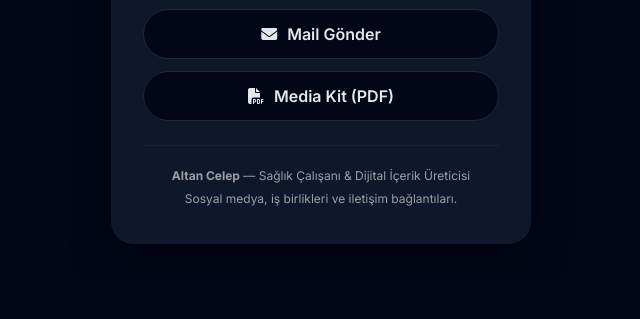
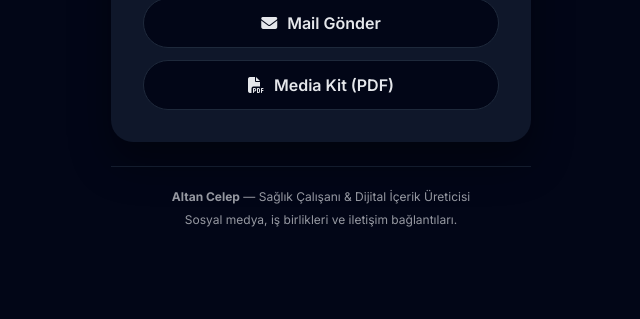
Before and after one commit to altancelep/altancelep, a plain HTML site: page index.html in a window 1280 px wide. Shown: the part 521-840 px from the top of the page, without its empty margins (319-959 px from the left). Before the commit the page ends 800 px from the top, so only its background shows below. Drawn offline with Linux system fonts and the light colour scheme.

Commit message:
Update index.html

```diff
--- a/index.html
+++ b/index.html
@@ -42,17 +42,17 @@ function trackClick(name){
   --text:#e5e7eb;
   --accent:#38bdf8;
 }
+
 *{box-sizing:border-box}
+
 body{
   margin:0;
   min-height:100vh;
   background:var(--bg);
   color:var(--text);
   font-family:'Inter',sans-serif;
-  display:flex;
-  justify-content:center;
-  align-items:center;
 }
+
 .card{
   width:100%;
   max-width:420px;
@@ -60,11 +60,10 @@ body{
   padding:32px;
   border-radius:22px;
   text-align:center;
+  margin:40px auto 0;
   box-shadow:0 20px 40px rgba(0,0,0,.4);
-  display:flex;
-  flex-direction:column;
-  align-items:center;
 }
+
 .profile{
   width:140px;
   height:140px;
@@ -79,8 +78,10 @@ body{
   border-radius:50%;
   object-fit:cover;
 }
+
 h1{margin:16px 0 4px}
 .subtitle{font-size:14px;opacity:.8}
+
 .banner{
   margin:16px 0;
   padding:10px;
@@ -88,11 +89,11 @@ h1{margin:16px 0 4px}
   background:rgba(56,189,248,.15);
   font-size:14px;
 }
+
 .icons{
   display:flex;
   justify-content:space-between;
   margin:24px 0;
-  width:100%;
 }
 .icon-btn{
   width:70px;
@@ -112,10 +113,10 @@ h1{margin:16px 0 4px}
   margin-top:4px;
   opacity:.8;
 }
+
 .buttons{
   display:flex;
   flex-direction:column;
-  width:100%;
   gap:12px;
 }
 .buttons a{
@@ -138,13 +139,14 @@ h1{margin:16px 0 4px}
 
 /* Footer CSS */
 .site-footer{
-  margin-top:24px;
-  padding-top:16px;
+  margin:24px auto;
+  padding:16px;
   border-top:1px solid #1e293b;
   font-size:12px;
   line-height:1.6;
   opacity:.65;
-  width:100%;
+  max-width:420px;
+  text-align:center;
 }
 .site-footer p{
   margin:4px 0;
@@ -188,6 +190,8 @@ h1{margin:16px 0 4px}
     </a>
   </div>
 
+</div>
+
 <footer class="site-footer" itemscope itemtype="https://schema.org/Person">
   <p>
     <strong itemprop="name">Altan Celep</strong> —
@@ -198,6 +202,5 @@ h1{margin:16px 0 4px}
   </p>
 </footer>
 
-</div>
 </body>
 </html>
```
Lines whose indentation alone changed are shown as unchanged.
